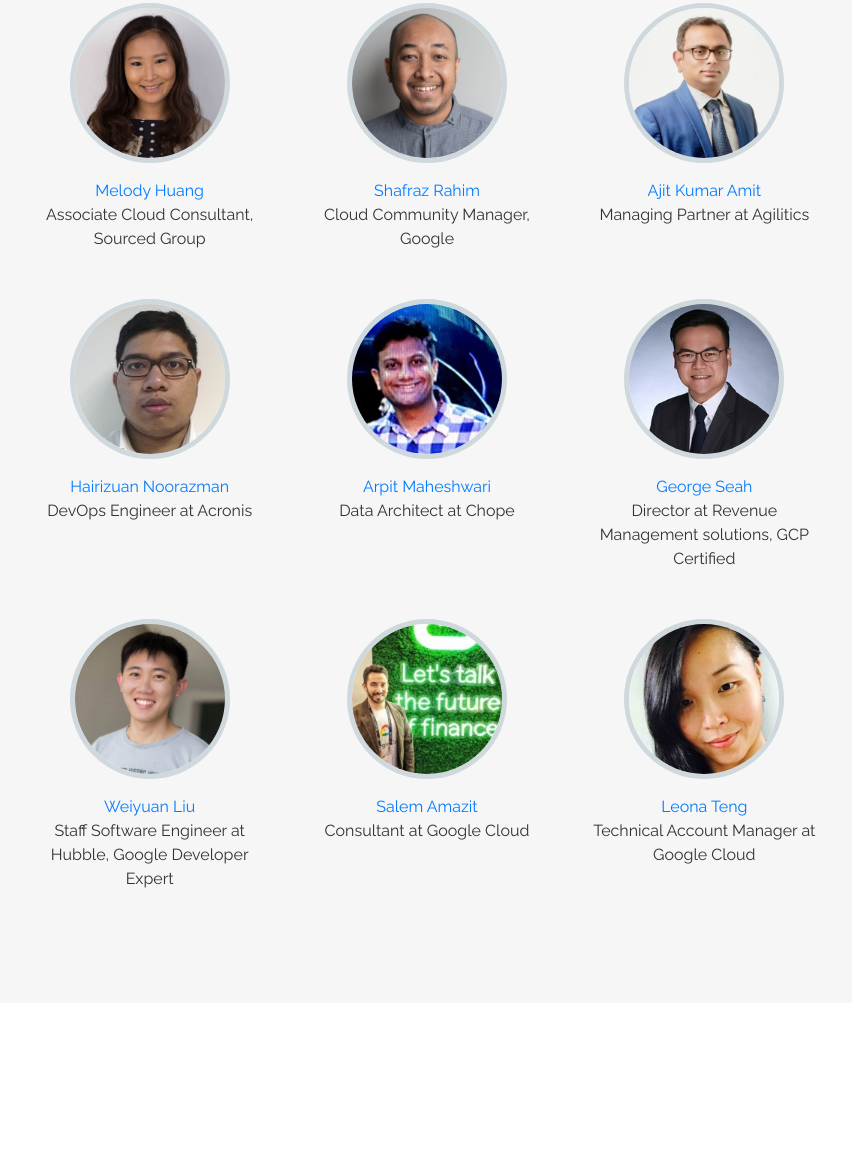
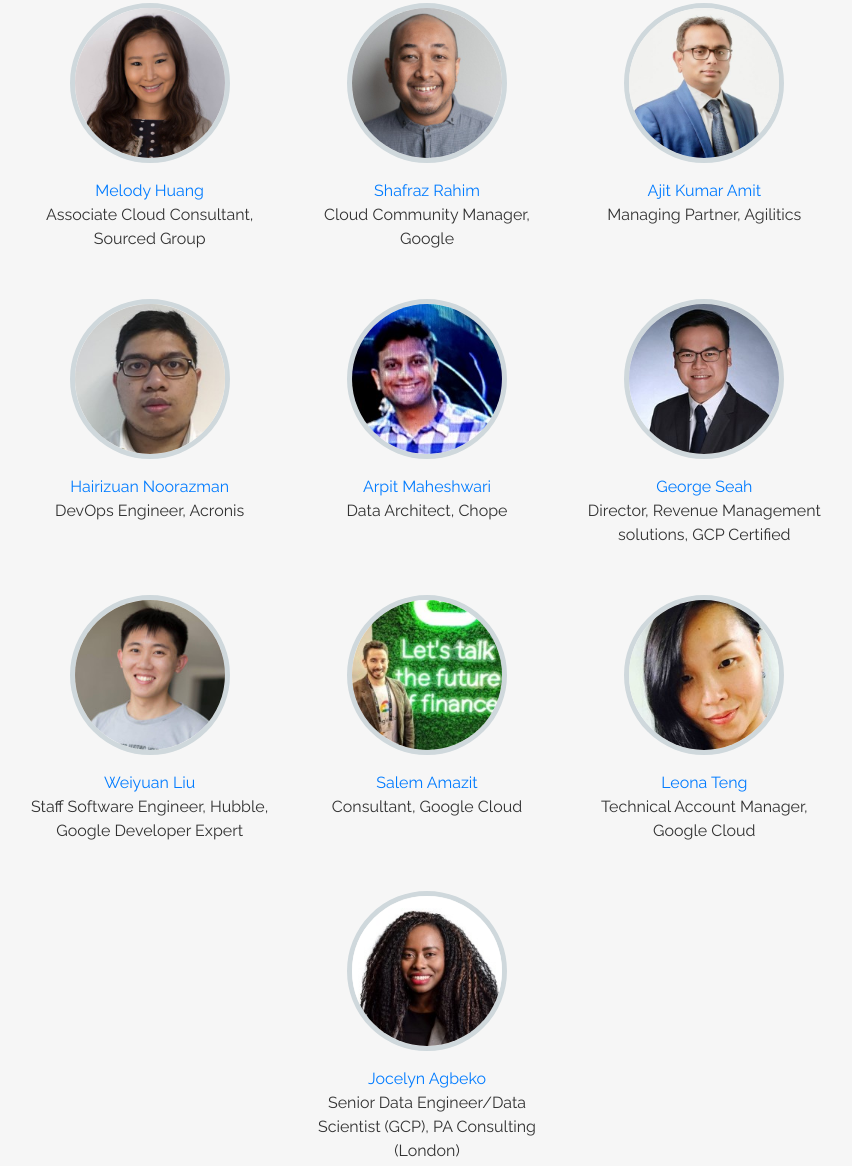
Before and after one commit to CodingGirlsSG/cloud-bootcamp-2020, a Gatsby site: page /mentors in a window 1280 px wide. Shown: the part 747-1913 px from the top of the page, without its empty margins (213-1065 px from the left). Before the commit the page ends 1750 px from the top, so only its background shows below. Built offline with nearby package versions, Linux system fonts and the light colour scheme; Gatsby itself is replaced by a stand-in of ours; a script that the page names is missing.

Commit message:
added 1 mentor

```diff
--- a/src/components/seo.js
+++ b/src/components/seo.js
@@ -9,7 +9,7 @@ import React from "react";
 import PropTypes from "prop-types";
 import Helmet from "react-helmet";
 import { useStaticQuery, graphql } from "gatsby";
-import favicon from '../images/CG_logo2.png';
+import favicon from '../images/GetStarted.png';
 
 
 function SEO({ description, lang, meta, keywords, title }) {
--- a/src/pages/mentors.js
+++ b/src/pages/mentors.js
@@ -15,6 +15,7 @@ import Thriveni from "../images/profile-Thriveni T K.jpeg";
 import Weiyuan from "../images/profile-Weiyuan Liu.jpeg";
 import Salem from "../images/profile-Salem A.jpeg";
 import Leona from "../images/profile-Leona Teng.jpeg";
+import Jocelyn from "../images/profile-Jocelyn Agbeko.jpeg";
 
 const Avatar = ({ name, link, job, dp }) => (
   <Col sm={12} md={4} className="mb-5 d-flex flex-column mb-4 align-items-center">
@@ -31,21 +32,22 @@ const Mentors = () => (
       <Col sm={12} md={8} className="d-flex flex-column text-center">
         <h2 className="mb-5">Mentors & Speakers</h2>
         <Row className=" justify-content-center">
-          <Avatar name="Akshata Mohanty" link="https://www.linkedin.com/in/akshatamohanty/?originalSubdomain=sg" job="Full Stack Engineer at Viki, Inc." dp={Akshata} />
-          <Avatar name="Anushree Paul" link="https://www.linkedin.com/in/paulanushree/" job="Field Sales - Digital Business at Google" dp={Anushree} />
+          <Avatar name="Akshata Mohanty" link="https://www.linkedin.com/in/akshatamohanty/?originalSubdomain=sg" job="Full Stack Engineer, Viki, Inc." dp={Akshata} />
+          <Avatar name="Anushree Paul" link="https://www.linkedin.com/in/paulanushree/" job="Account Executive, Google Cloud" dp={Anushree} />
           <Avatar name="Hae Na, Noh" link="https://www.linkedin.com/in/hae-na-noh/" job="APAC Territory Account Manager, Google Cloud" dp={Hae} />
           <Avatar name="Fang Min" link="https://www.linkedin.com/in/fangmin/" job="Customer Engineering Manager, Southeast Asia, Google Cloud" dp={Min} />
           <Avatar name="Qiurong Hu" link="https://www.linkedin.com/in/qiurong-hu-893b563a/" job="Customer Engineer, Google Cloud" dp={Qiurong} />
-          <Avatar name="Thriveni T K" link="https://www.linkedin.com/in/tkthriveni" job="Cloud Computing Consultant(AWS,GCP certified)" dp={Thriveni} />
+          <Avatar name="Thriveni T K" link="https://www.linkedin.com/in/tkthriveni" job="Cloud Computing Consultant (AWS,GCP certified)" dp={Thriveni} />
           <Avatar name="Melody Huang" link="https://www.linkedin.com/in/melody-huang/" job="Associate Cloud Consultant, Sourced Group" dp={Melody} />
-          <Avatar name="Shafraz Rahim" link="https://www.linkedin.com/in/shafrazrahim/" job="Cloud Community Manager,  Google" dp={Shafraz} />
-          <Avatar name="Ajit Kumar Amit" link="https://www.linkedin.com/in/akamit/" job="Managing Partner at Agilitics" dp={Ajit} />
-          <Avatar name="Hairizuan Noorazman" link="https://www.linkedin.com/in/hairizuan-noorazman/" job="DevOps Engineer at Acronis" dp={Hairizuan} />
-          <Avatar name="Arpit Maheshwari" link="https://www.linkedin.com/in/arpit-maheshwari-70a9a718/" job="Data Architect at Chope" dp={Arpit} />
-          <Avatar name="George Seah" link="https://www.linkedin.com/in/george-seah-jin-siang/" job="Director at Revenue Management solutions, GCP Certified" dp={George} />
-          <Avatar name="Weiyuan Liu" link="https://www.linkedin.com/in/liuweiyuan/" job=" Staff Software Engineer at Hubble, Google Developer Expert" dp={Weiyuan} />
-          <Avatar name="Salem Amazit" link="https://www.linkedin.com/in/samazit/" job=" Consultant at Google Cloud" dp={Salem} />
-          <Avatar name="Leona Teng" link="https://www.linkedin.com/in/leona-teng-aa12aa2/?originalSubdomain=sg" job=" Technical Account Manager at Google Cloud" dp={Leona} />
+          <Avatar name="Shafraz Rahim" link="https://www.linkedin.com/in/shafrazrahim/" job="Cloud Community Manager, Google" dp={Shafraz} />
+          <Avatar name="Ajit Kumar Amit" link="https://www.linkedin.com/in/akamit/" job="Managing Partner, Agilitics" dp={Ajit} />
+          <Avatar name="Hairizuan Noorazman" link="https://www.linkedin.com/in/hairizuan-noorazman/" job="DevOps Engineer, Acronis" dp={Hairizuan} />
+          <Avatar name="Arpit Maheshwari" link="https://www.linkedin.com/in/arpit-maheshwari-70a9a718/" job="Data Architect, Chope" dp={Arpit} />
+          <Avatar name="George Seah" link="https://www.linkedin.com/in/george-seah-jin-siang/" job="Director, Revenue Management solutions, GCP Certified" dp={George} />
+          <Avatar name="Weiyuan Liu" link="https://www.linkedin.com/in/liuweiyuan/" job="Staff Software Engineer, Hubble, Google Developer Expert" dp={Weiyuan} />
+          <Avatar name="Salem Amazit" link="https://www.linkedin.com/in/samazit/" job="Consultant, Google Cloud" dp={Salem} />
+          <Avatar name="Leona Teng" link="https://www.linkedin.com/in/leona-teng-aa12aa2/?originalSubdomain=sg" job="Technical Account Manager, Google Cloud" dp={Leona} />
+          <Avatar name="Jocelyn Agbeko" link="https://www.linkedin.com/in/jocelynagbeko/" job="Senior Data Engineer/Data Scientist (GCP), PA Consulting (London)" dp={Jocelyn} />
         </Row>
       </Col>
     </Row>
```
Also changed, not shown: src/images/profile-Jocelyn Agbeko.jpeg (added).
